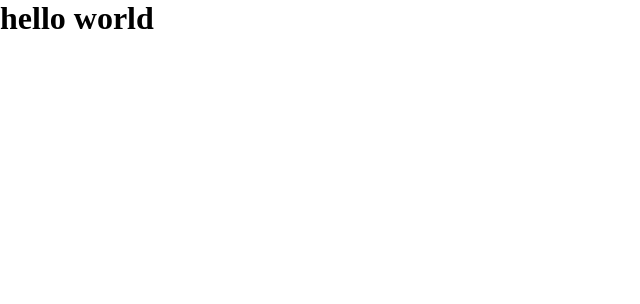
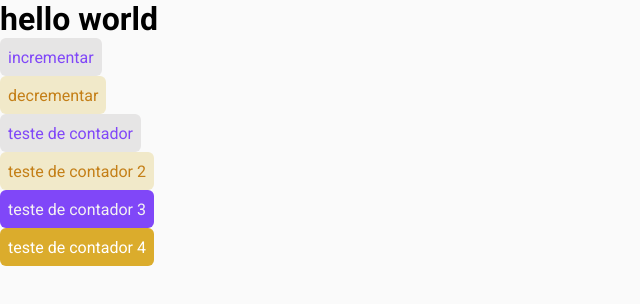
Before and after one commit to gabriel-78/challange_02_coffee_delivery, a React (Vite) app: page / in a window 1280 px wide. Shown: the top 304 px of the page, without its empty margins (0-640 px from the left). Built offline with nearby package versions, Linux system fonts and the light colour scheme.

Commit message:
FEAT: Create default button

```diff
--- a/package.json
+++ b/package.json
@@ -10,9 +10,12 @@
     "lint": "eslint src --ext .ts,.tsx"
   },
   "dependencies": {
+    "@types/react-transition-group": "^4.4.5",
     "phosphor-react": "^1.4.1",
     "react": "^18.2.0",
     "react-dom": "^18.2.0",
+    "react-router-dom": "^6.6.1",
+    "react-transition-group": "^4.4.5",
     "styled-components": "^5.3.6"
   },
   "devDependencies": {
--- a/src/@types/styles.d.ts
+++ b/src/@types/styles.d.ts
@@ -1,7 +1,7 @@
 import 'styled-components'
-import { defaulTheme } from '../styles/themes/default'
+import { lightTheme } from '../styles/themes/lightTheme'
 
-type ThemeType = typeof defaulTheme
+type ThemeType = typeof lightTheme
 
 declare module 'styled-components' {
   export interface DefaultTheme extends ThemeType {}
--- a/src/App.tsx
+++ b/src/App.tsx
@@ -1,14 +1,52 @@
+import { useState } from 'react'
 import { ThemeProvider } from 'styled-components'
+import { Button } from './components/Button'
 import { GlobalStyle } from './styles/global'
-import { defaulTheme } from './styles/themes/default'
+import { lightTheme } from './styles/themes/lightTheme'
 
 export function App() {
+  const [counter, setCounter] = useState(0)
+
+  const handleCounter = (increment: boolean) => {
+    setCounter((state) => (increment ? state + 1 : state - 1))
+  }
+
   return (
-    <ThemeProvider theme={defaulTheme}>
+    <ThemeProvider theme={lightTheme}>
       <GlobalStyle />
       <div>
         <h1>hello world</h1>
       </div>
+      <Button
+        variant="base"
+        label="incrementar"
+        onClick={() => handleCounter(true)}
+      />
+      <Button
+        variant="light"
+        label="decrementar"
+        onClick={() => handleCounter(false)}
+      />
+      <Button
+        variant="base"
+        label="teste de contador"
+        quantityLabel={counter > 0 ? String(counter) : undefined}
+      />
+      <Button
+        variant="light"
+        label="teste de contador 2"
+        quantityLabel={counter > 0 ? String(counter) : undefined}
+      />
+      <Button
+        variant="purple"
+        label="teste de contador 3"
+        quantityLabel={counter > 0 ? String(counter) : undefined}
+      />
+      <Button
+        variant="yellow"
+        label="teste de contador 4"
+        quantityLabel={counter > 0 ? String(counter) : undefined}
+      />
     </ThemeProvider>
   )
 }
--- /dev/null
+++ b/src/components/Button/index.tsx
@@ -0,0 +1,35 @@
+import { FC, useRef } from 'react'
+import { CSSTransition } from 'react-transition-group'
+import { StyledButton, CircleMark } from './styles'
+import { ButtonProps } from './types'
+
+export const Button: FC<ButtonProps> = ({ ...props }) => {
+  const { isIconButton, label, quantityLabel } = props
+
+  const nodeRef = useRef(null)
+
+  return (
+    <StyledButton data-quantity={quantityLabel} {...props}>
+      {label && !isIconButton && label?.length > 0 ? (
+        <span>{label}</span>
+      ) : null}
+      <CSSTransition
+        classNames="growing"
+        in={!!quantityLabel}
+        nodeRef={nodeRef}
+        timeout={300}
+        unmountOnExit
+      >
+        <CircleMark ref={nodeRef}>{quantityLabel || ' '}</CircleMark>
+      </CSSTransition>
+    </StyledButton>
+  )
+}
+
+Button.defaultProps = {
+  height: 'medium',
+  isIconButton: false,
+  label: '',
+  quantityLabel: '',
+  variant: 'yellow',
+}
--- /dev/null
+++ b/src/components/Button/styles.ts
@@ -0,0 +1,185 @@
+import styled, { css } from 'styled-components'
+import { ButtonProps } from './types'
+
+export const CircleMark = styled.div`
+  align-items: center;
+  background: transparent;
+  border-radius: 9999px;
+  box-shadow: 0px 6px 6px -3px rgba(0, 0, 0, 0.2),
+    0px 10px 14px 1px rgba(0, 0, 0, 0.14), 0px 4px 18px 3px rgba(0, 0, 0, 0.12);
+  color: ${({ theme: { colors } }) => colors.base.white};
+  display: flex;
+  font-size: ${({ theme: { fonts } }) => fonts.text.fontSizes.xs};
+  font-weight: ${({ theme: { fonts } }) => fonts.text.fontWeights.bold};
+  height: 20px;
+  justify-content: center;
+  position: absolute;
+  right: -9px;
+  top: -7.5px;
+  width: 20px;
+
+  &.growing-enter {
+    opacity: 0.01;
+    transform: scale(0);
+  }
+
+  &.growing-enter-active {
+    opacity: 1;
+    transform: scale(1);
+    transition: all 300ms ease-in;
+  }
+
+  &.growing-exit {
+    opacity: 1;
+    transform: scale(1);
+  }
+
+  &.growing-exit-active {
+    opacity: 0.01;
+    transform: scale(0);
+    transition: all 300ms ease-in;
+  }
+`
+
+export const COLOR_VARIANTS = {
+  base: css`
+    background: ${({ theme }) => theme.colors.base.button};
+
+    span {
+      color: ${({ theme: { colors } }) => colors.product.purple.default};
+    }
+
+    ${CircleMark} {
+      background: ${({ theme: { colors } }) => colors.product.purple.default};
+      color: ${({ theme }) => theme.colors.base.button};
+    }
+
+    &:hover {
+      background: ${({ theme }) => theme.colors.base.hover};
+    }
+  `,
+  light: css`
+    background: ${({ theme }) => theme.colors.product.yellow.light};
+
+    span {
+      color: ${({ theme: { colors } }) => colors.product.yellow.dark};
+    }
+
+    ${CircleMark} {
+      background: ${({ theme: { colors } }) => colors.product.yellow.dark};
+      color: ${({ theme: { colors } }) => colors.product.yellow.light};
+    }
+
+    &:hover {
+      background: ${({ theme }) => theme.colors.product.yellow.default};
+    }
+  `,
+  purple: css`
+    background: ${({ theme }) => theme.colors.product.purple.default};
+
+    span {
+      color: ${({ theme: { colors } }) => colors.base.card};
+    }
+
+    ${CircleMark} {
+      background: ${({ theme: { colors } }) => colors.base.card};
+      color: ${({ theme: { colors } }) => colors.product.purple.default};
+    }
+
+    &:hover {
+      background: ${({ theme }) => theme.colors.product.purple.dark};
+    }
+  `,
+  yellow: css`
+    background: ${({ theme }) => theme.colors.product.yellow.default};
+
+    span {
+      color: ${({ theme: { colors } }) => colors.base.white};
+    }
+
+    ${CircleMark} {
+      background: ${({ theme: { colors } }) => colors.base.white};
+      color: ${({ theme: { colors } }) => colors.product.yellow.default};
+    }
+
+    &:hover {
+      background: ${({ theme }) => theme.colors.product.yellow.dark};
+    }
+  `,
+}
+
+export const HEIGHT_VARIANTS = {
+  small: css`
+    height: 32px;
+    padding: 0px 8px;
+  `,
+  medium: css`
+    height: 38px;
+    padding: 8px;
+  `,
+  large: css`
+    height: 46px;
+    padding: 12px 8px;
+  `,
+}
+
+export const AnimationContainer = styled.div`
+  display: flex;
+  .transition-enter {
+    opacity: 0.01;
+    transform: scale(0);
+  }
+
+  .transition-enter-active {
+    opacity: 1;
+    transform: scale(1);
+    transition: all 300ms ease-in;
+  }
+
+  .transition-exit {
+    opacity: 1;
+    transform: scale(1);
+  }
+
+  .transition-exit-active {
+    opacity: 0.01;
+    transform: scale(0);
+    transition: all 300ms ease-in;
+  }
+`
+
+export const StyledButton = styled.button<ButtonProps>`
+  align-items: center;
+  border-radius: 6px;
+  display: flex;
+  justify-content: center;
+  transition: all 0.3s ease-in-out;
+  position: relative;
+
+  /* ${({ quantityLabel }) =>
+    quantityLabel &&
+    css`
+      &::after {
+        align-items: center;
+        background: transparent;
+        border-radius: 9999px;
+        box-shadow: 0px 6px 6px -3px rgba(0, 0, 0, 0.2),
+          0px 10px 14px 1px rgba(0, 0, 0, 0.14),
+          0px 4px 18px 3px rgba(0, 0, 0, 0.12);
+        color: ${({ theme: { colors } }) => colors.base.white};
+        content: ' ' attr(data-quantity) '';
+        display: flex;
+        font-size: ${({ theme: { fonts } }) => fonts.text.fontSizes.xs};
+        font-weight: ${({ theme: { fonts } }) => fonts.text.fontWeights.bold};
+        height: 20px;
+        justify-content: center;
+        position: absolute;
+        right: -9px;
+        top: -7.5px;
+        width: 20px;
+      }
+    `} */
+
+  ${({ height }) => (height ? HEIGHT_VARIANTS[height] : '')}
+  ${({ variant }) => (variant ? COLOR_VARIANTS[variant] : '')}
+`
--- a/src/styles/global.ts
+++ b/src/styles/global.ts
@@ -2,8 +2,19 @@ import { createGlobalStyle } from 'styled-components'
 
 export const GlobalStyle = createGlobalStyle`
     * {
+        border: none;
         margin: 0;
         padding: 0;
         box-sizing: border-box;
     }
+
+    body {
+        background: ${({ theme }) => theme.colors.base.background};
+        -webkit-font-smoothing: antialiased;
+    }
+    body, input-security, textarea, button{
+        font-family: ${({ theme }) => theme.fonts.text.fontFamily}, sans-serif;
+        font-weight: ${({ theme }) => theme.fonts.text.fontWeights.regular};
+        font-size: ${({ theme }) => theme.fonts.text.fontSizes.base};
+    }
 `
--- a/src/styles/themes/default.ts
+++ b/src/styles/themes/lightTheme.ts
@@ -66,14 +66,10 @@ const text = {
   lineHeight: { min: '130%', max: '160%' },
 }
 
-const lightTheme = {
+export const lightTheme = {
   colors,
   fonts: {
     header,
     text,
   },
 }
-
-export const defaulTheme = {
-  primary: lightTheme,
-}
```
Also changed, not shown: src/components/Button/types.d.ts (added, +10 -0 lines), 2 other files (tests, documents, lock files or other folders).
